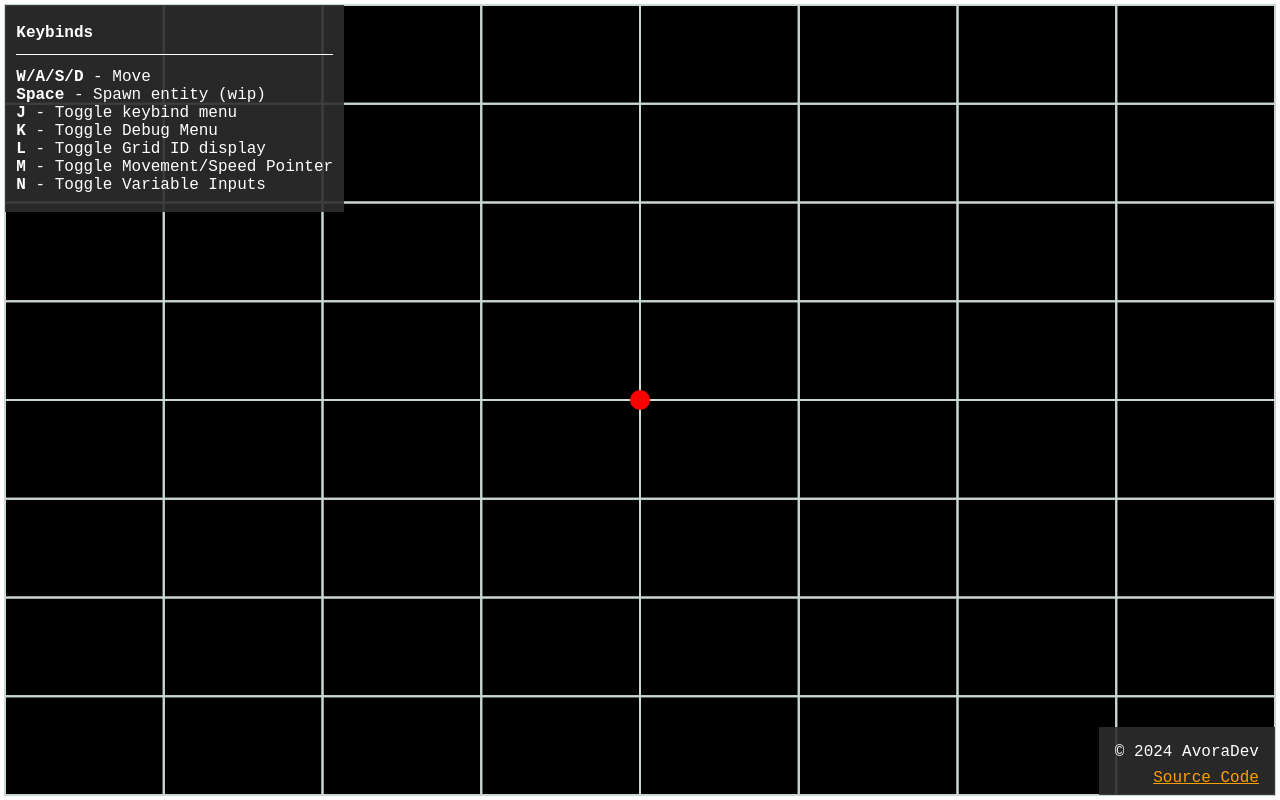
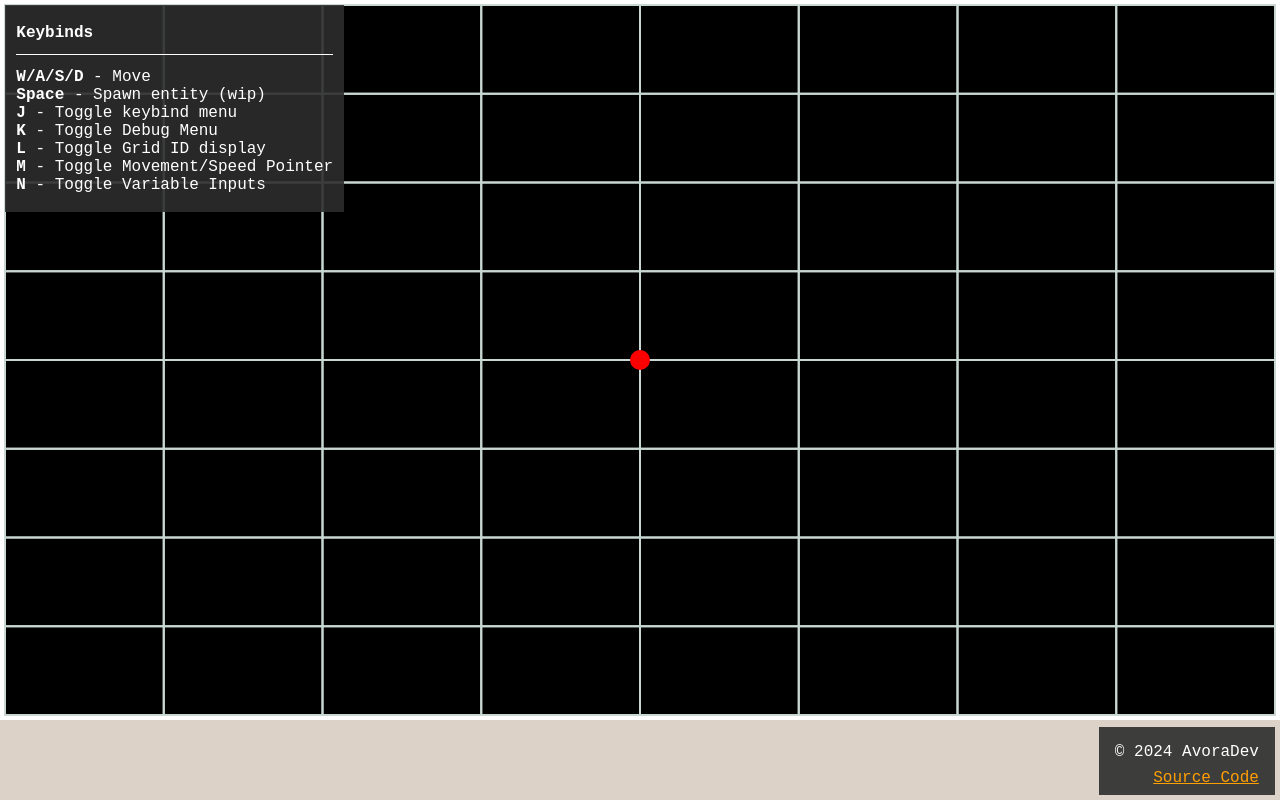
Before and after one commit to AvoraDev/grids, a plain HTML site: page index.html in a window 1280 px wide. Drawn offline with Linux system fonts and the light colour scheme.

Commit message:
Disp now maintains a 16:9 ratio

```diff
--- a/index.html
+++ b/index.html
@@ -56,7 +56,9 @@
         <p>&copy; 2024 AvoraDev</p>
         <a class="rainbow-text" href="https://github.com/AvoraDev/grids" target="_blank">Source Code</a>
     </div>
-    <canvas id="disp"></canvas>
+    <div id="disp-wrapper">
+        <canvas id="disp"></canvas>
+    </div>
     <script type="module" src="js/script.js"></script>
 </body>
 </html>
--- a/js/Hoot.js
+++ b/js/Hoot.js
@@ -9,8 +9,16 @@ export class Hoot {
         window.addEventListener("resize", () => this.resize());
     }
     resize() {
-        this.canvas.width = window.innerWidth;
-        this.canvas.height = window.innerHeight;
+        let per = 1;
+        let temp = ((window.innerWidth * 9) / 16) * per;
+
+        if (temp > window.innerHeight) {
+            this.canvas.width = ((window.innerHeight * 16) / 9) * per;
+            this.canvas.height = window.innerHeight * per;
+        } else {
+            this.canvas.width = window.innerWidth * per;
+            this.canvas.height = temp;
+        }
         this.clear();
     }
     clear() {
--- a/style.css
+++ b/style.css
@@ -2,8 +2,10 @@ body {
     margin: 0;
     /* font-family: 'Trebuchet MS', 'Lucida Sans Unicode', 'Lucida Grande', 'Lucida Sans', Arial, sans-serif; */
     font-family: 'Courier New', Courier, monospace;
-    background-color: rgb(0, 0, 75);
-    color: white;
+    /* background-color: rgb(0, 0, 75);
+    color: white; */
+    background-color: rgb(220, 210, 200);
+    color: black;
 }
 .horizontal-line {
     width: 100%;
@@ -16,6 +18,7 @@ body {
     position: absolute;
     top: 0.32rem;
     left: 0.32rem;
+    color: white;
 }
 #helper-div > div {
     padding: 0.16rem 0.7rem;
@@ -41,13 +44,25 @@ body {
     padding: 0.5rem 1rem;
     text-align: right;
     background-color: rgba(45, 45, 45, 0.9);
+    color: white;
 }
 #credits-div p {
     margin: 0.5rem 0;
 }
+#disp-wrapper {
+    display: flex;
+    align-items: center;
+    justify-content: center;
+    width: 100%;
+    height: 100%;
+    /* background-color: red; */
+}
 #disp {
     display: block;
     background-color: white;
+    /* width: 75%;
+    height: 75%
+    aspect-ratio: 16 / 9; */
 }
 .rainbow-text {
     color: red;
```
